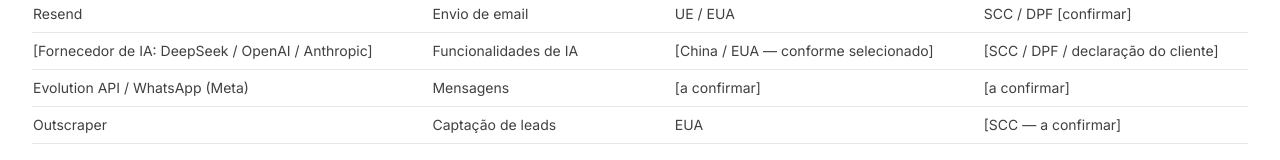
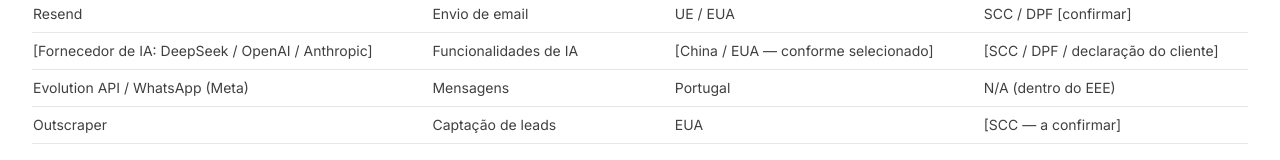
Before and after one commit to HNFerramentasHitNails/Sales-Success-Suite, a React (Vite) app: page /subprocessadores in a window 1280 px wide. Shown: the part 425-585 px from the top of the page. Built offline with nearby package versions, Linux system fonts and the light colour scheme; the HTML template or start-up script is replaced by a standard one.

Commit message:
docs(legal): confirmar localização do subprocessador Evolution API/WhatsApp
Servidor alojado em Portugal — dentro do EEE, sem necessidade de
garantia de transferência internacional (SCC/DPF).

```diff
--- a/src/pages/legal/Subprocessadores.tsx
+++ b/src/pages/legal/Subprocessadores.tsx
@@ -6,7 +6,7 @@ const ROWS = [
   { sub: "Stripe", fim: "Pagamentos e faturação", loc: "UE / EUA", gar: "SCC / DPF [confirmar]" },
   { sub: "Resend", fim: "Envio de email", loc: "UE / EUA", gar: "SCC / DPF [confirmar]" },
   { sub: "[Fornecedor de IA: DeepSeek / OpenAI / Anthropic]", fim: "Funcionalidades de IA", loc: "[China / EUA — conforme selecionado]", gar: "[SCC / DPF / declaração do cliente]" },
-  { sub: "Evolution API / WhatsApp (Meta)", fim: "Mensagens", loc: "[a confirmar]", gar: "[a confirmar]" },
+  { sub: "Evolution API / WhatsApp (Meta)", fim: "Mensagens", loc: "Portugal", gar: "N/A (dentro do EEE)" },
   { sub: "Outscraper", fim: "Captação de leads", loc: "EUA", gar: "[SCC — a confirmar]" },
 ];
 
```
